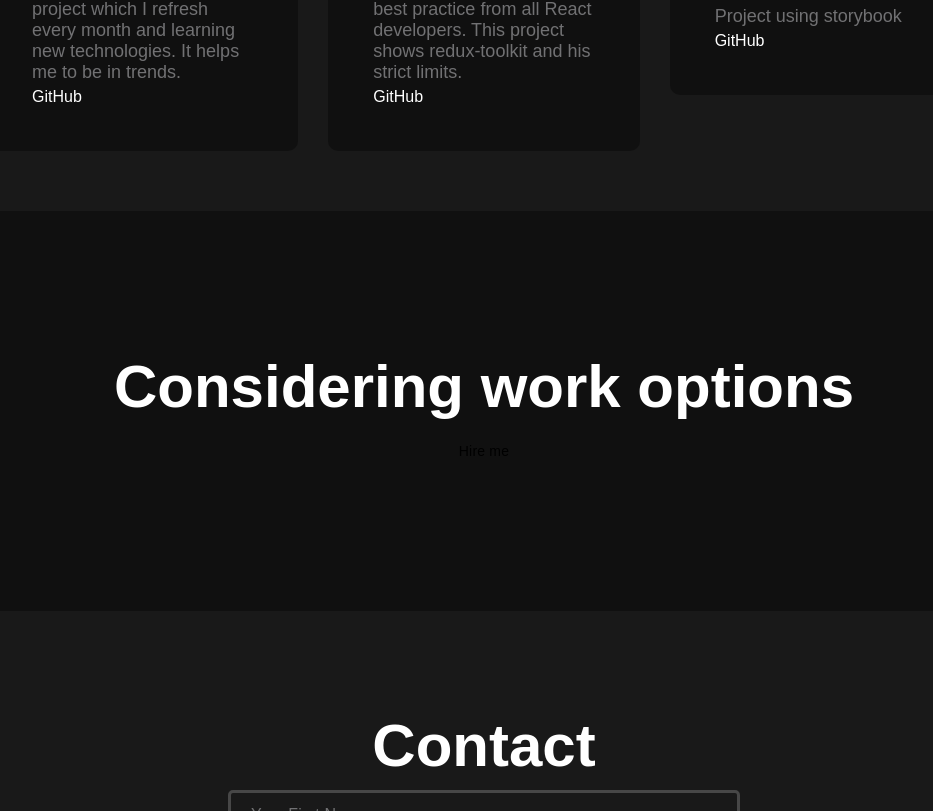
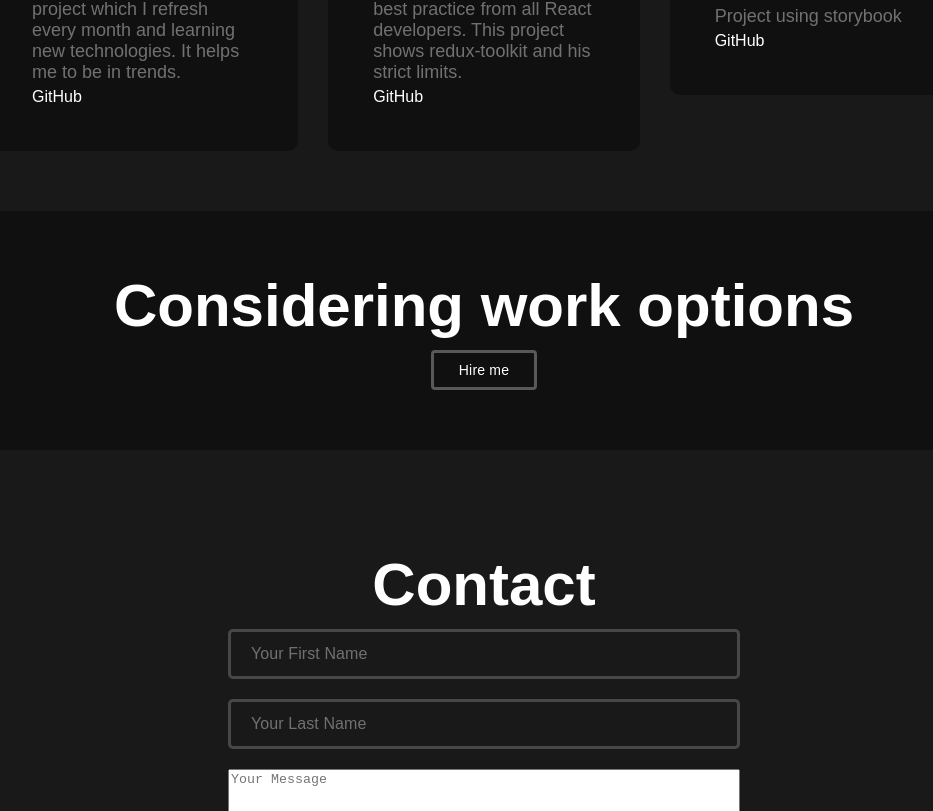
Before and after one commit to BorisPanich/Portfolio, a React (Create React App) app: page / in a window 1280 px wide. Shown: the part 2540-3351 px from the top of the page, without its empty margins (156-1089 px from the left). Built offline with nearby package versions, Linux system fonts and the light colour scheme.

Commit message:
refactored WorkingConditions

```diff
--- a/package.json
+++ b/package.json
@@ -21,6 +21,7 @@
     "node-sass": "^4.14.1",
     "react": "^17.0.2",
     "react-dom": "^17.0.2",
+    "react-fade": "^1.1.1",
     "react-reveal": "^1.2.2",
     "react-scripts": "4.0.3",
     "react-scroll": "^1.8.4",
--- a/src/myWorks/MyWorks.js
+++ b/src/myWorks/MyWorks.js
@@ -3,6 +3,7 @@ import s from './MyWorks.module.scss';
 import one from '../assets/images/projects/giris.jpeg';
 import {Title} from "../Common/components/title/Title";
 import MyWork from "./myWork/MyWork";
+import Fade from 'react-reveal/Fade';
 
 export const MyWorks = React.memo(() => {
     const oneWork = {
@@ -12,6 +13,7 @@ export const MyWorks = React.memo(() => {
     return (
         <div className={s.worksBlock}>
             <div className={s.container} id='works'>
+                <Fade right>
                     <Title title={'My works'}
                            titleDescription={'Check out my latest web software development portfolio projects.'}
                            id='works'
@@ -42,6 +44,7 @@ export const MyWorks = React.memo(() => {
                                 }
                         />
                     </div>
+                </Fade>
             </div>
         </div>
     )
--- a/src/workingConditions/WorkingConditions.js
+++ b/src/workingConditions/WorkingConditions.js
@@ -1,17 +1,19 @@
 import React from 'react';
-import s from './WorkingConditions.module.css';
-import sContainer from '../Common/styles/Container.module.scss'
+import s from './WorkingConditions.module.scss';
 import {Button} from "../Common/components/button/Button";
 import {Title} from "../Common/components/title/Title";
+import Fade from 'react-reveal/Fade';
 
 function WorkingConditions() {
     return (
         <div className={s.workingBlock}>
-            <div className={`${sContainer.container} ${s.workingContainer}`}>
-                <Title title={'Сonsidering work options'}
-                       titleDiscription={'future description'}
-                />
-                <Button name={'Hire me'} />
+            <div className={s.container}>
+                <Fade left>
+                    <Title title={'Сonsidering work options'}
+                           titleDiscription={'future description'}
+                    />
+                    <Button name={'Hire me'} className={s.workingBtn}/>
+                </Fade>
             </div>
         </div>
     )
--- a/src/workingConditions/WorkingConditions.module.css
+++ /dev/null
@@ -1,22 +0,0 @@
-.workingBlock {
-    min-height: 50vh;
-    padding: 100px 0;
-    background-color: var(--first-bg-color);
-    display: flex;
-    flex-direction: column;
-    justify-content: center;
-    align-items: center;
-    text-align: center;
-}
-
-.workingContainer {
-    display: flex;
-    flex-direction: column;
-    justify-content: flex-start;
-}
-
-.hireButton {
-    width: 110px;
-    height: 40px;
-    background-color: #e72020;
-}
--- /dev/null
+++ b/src/workingConditions/WorkingConditions.module.scss
@@ -0,0 +1,22 @@
+@import '../Common/styles/mixins';
+
+.workingBlock {
+  height: auto;
+  padding: 60px 0;
+  background-color: var(--first-bg-color);
+
+  .container {
+    @include container();
+    @include display(flex, flex-start, $f-der: column);
+
+    .workingBtn {
+      color: white;
+      border: 3px solid rgba(255, 255, 255, .3);
+
+      &:hover {
+        background-color: #f9004d;
+        border: 3px solid #f9004d;
+      }
+    }
+  }
+}
```
Also changed, not shown: 1 other file (tests, documents, lock files or other folders). Lines whose indentation alone changed are shown as unchanged.
